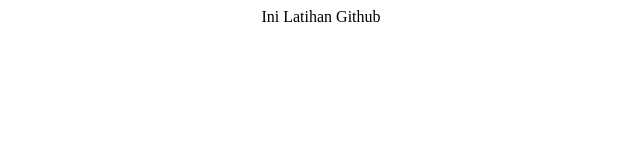
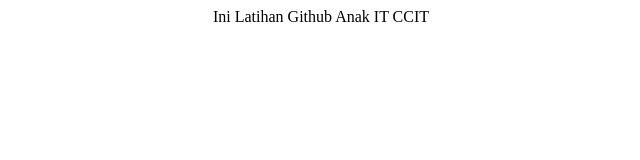
Before and after one commit to rajavijasa/Latihan-Github, a plain HTML site: page index.html in a window 1280 px wide. Shown: the whole page, without its empty margins (319-959 px from the left). Drawn offline with Linux system fonts and the light colour scheme.

Commit message:
Second Commit

```diff
--- a/index.html
+++ b/index.html
@@ -3,6 +3,6 @@
 		<title> Latihan Github </title>
 	<head>
 	<body>
-		<center>Ini Latihan Github</center>
+		<center>Ini Latihan Github Anak IT CCIT</center>
 	<body>
 </html>
```
